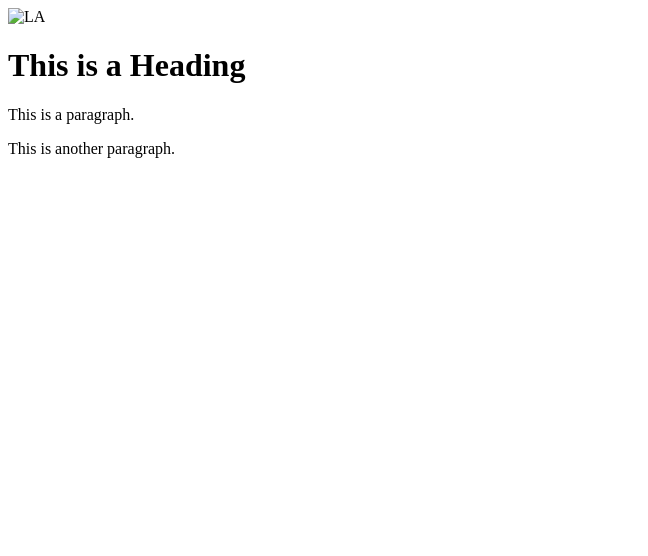
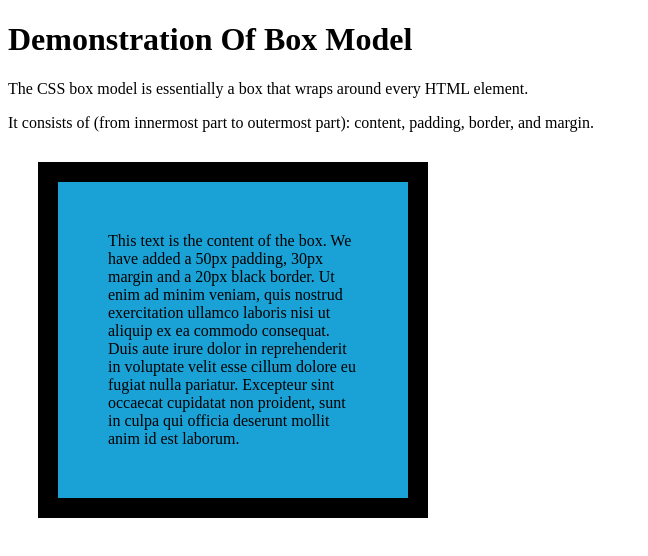
Before and after one commit to Mudassir-13/PracticeLab1, a plain HTML site: page index.html in a window 1280 px wide. Shown: the whole page, without its empty margins (0-648 px from the left). Drawn offline with Linux system fonts and the light colour scheme.

Commit message:
Update
added a demonstration of box model

```diff
--- a/index.html
+++ b/index.html
@@ -1,21 +1,24 @@
 <!DOCTYPE html>
-<html lang="en">
-<meta charset="UTF-8">
-<title>Page Title</title>
-<meta name="viewport" content="width=device-width,initial-scale=1">
-<link rel="stylesheet" href="">
+<html>
+<head>
 <style>
+div {
+  background-color: rgb(26, 161, 214);
+  width: 250px;
+  border: 20px solid rgb(0, 0, 0);
+  padding: 50px;
+  margin: 30px;
+}
 </style>
-<script src=""></script>
+</head>
 <body>
 
-<img src="img_la.jpg" alt="LA" style="width:100%">
+<h1>Demonstration Of Box Model</h1>
 
-<div class="">
- <h1>This is a Heading</h1>
- <p>This is a paragraph.</p>
- <p>This is another paragraph.</p>
-</div>
+<p>The CSS box model is essentially a box that wraps around every HTML element.</p>
+<p>It consists of (from innermost part to outermost part): content, padding, border, and margin.</p>
+
+<div>This text is the content of the box. We have added a 50px padding, 30px margin and a 20px black border. Ut enim ad minim veniam, quis nostrud exercitation ullamco laboris nisi ut aliquip ex ea commodo consequat. Duis aute irure dolor in reprehenderit in voluptate velit esse cillum dolore eu fugiat nulla pariatur. Excepteur sint occaecat cupidatat non proident, sunt in culpa qui officia deserunt mollit anim id est laborum.</div>
 
 </body>
 </html>
```
